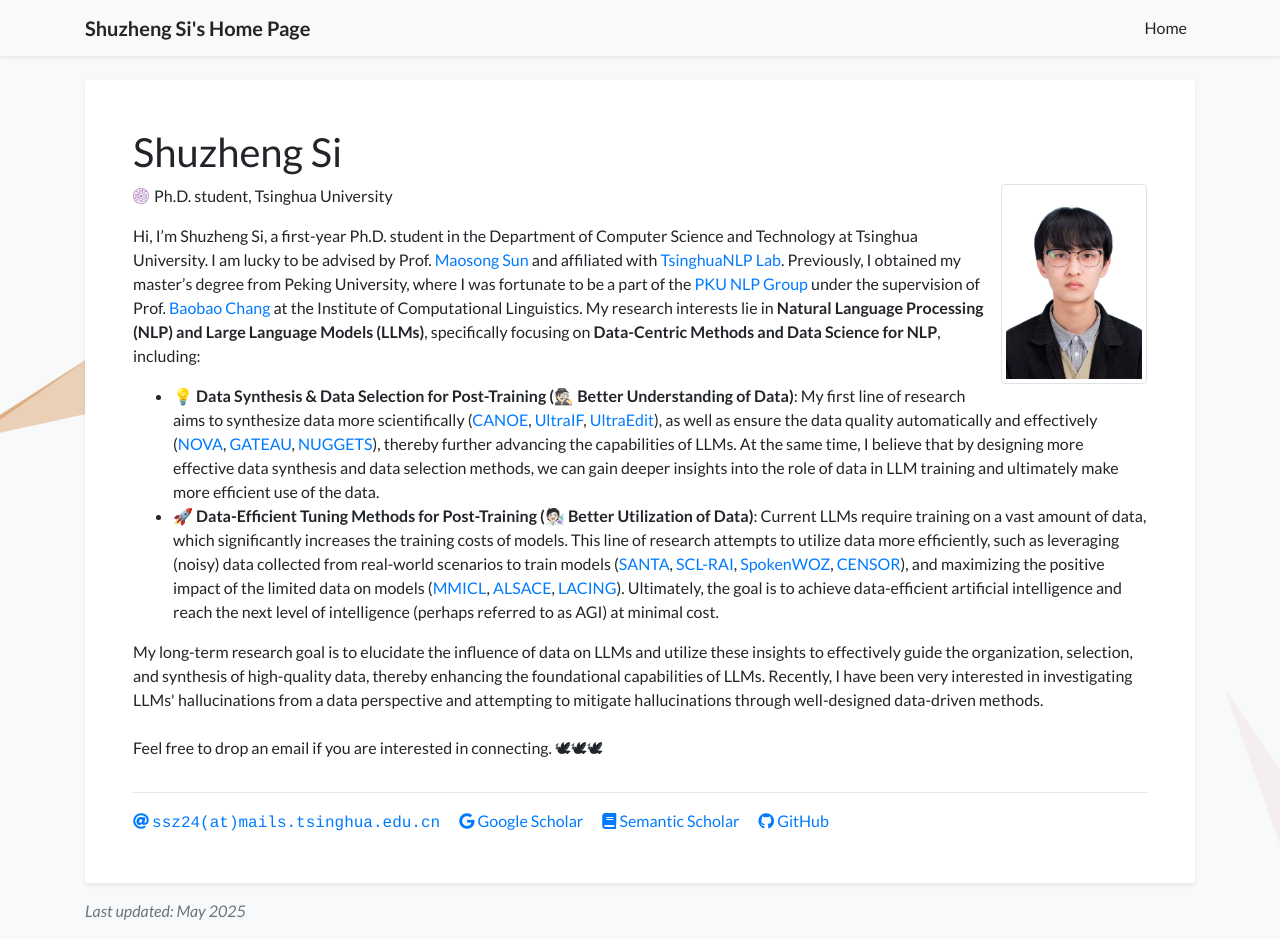
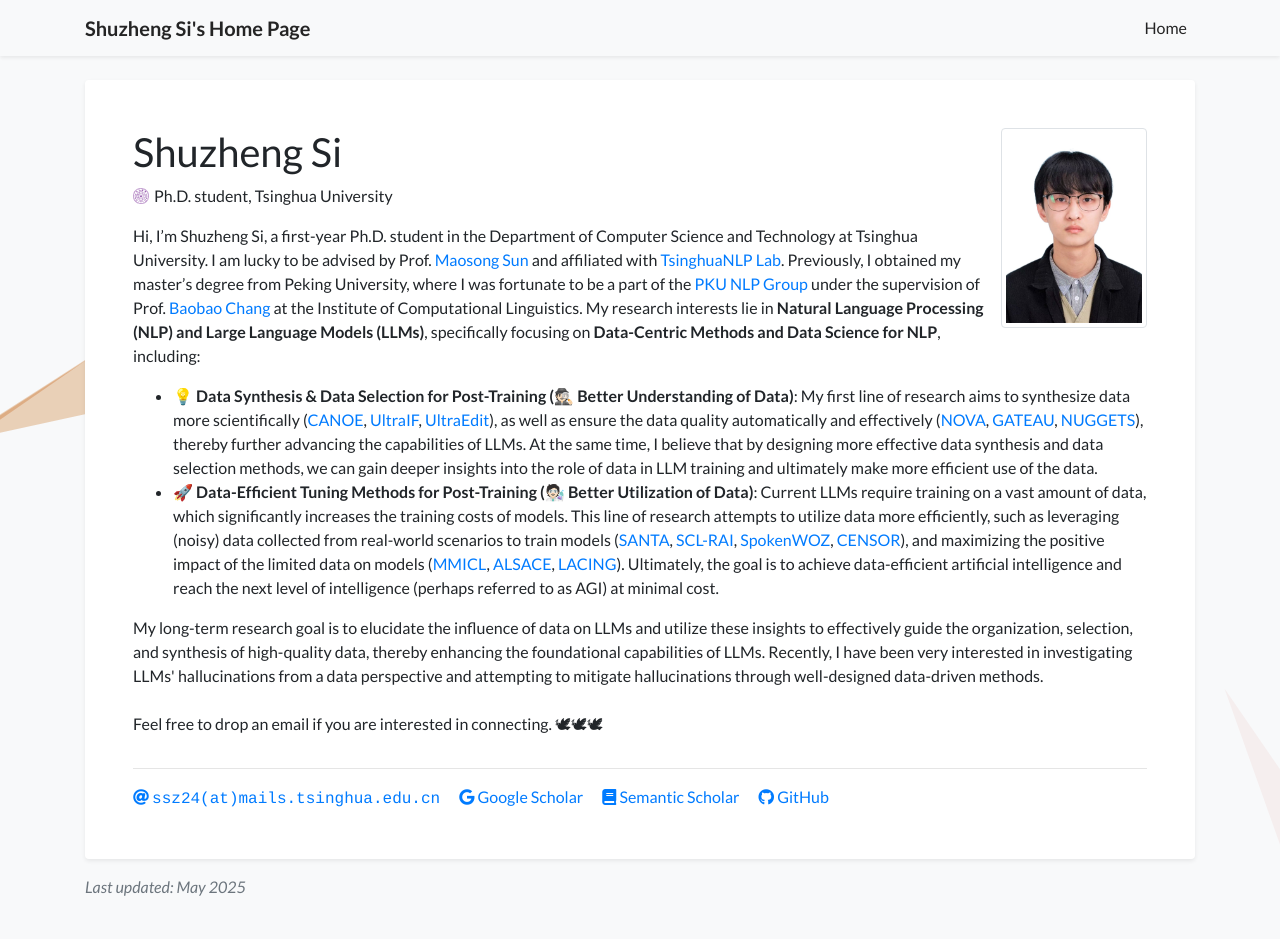
Before and after one commit to S1s-Z/s1s-z.github.io, a Jekyll site: the page built from index.html, in a window 1280 px wide and 939 px high. Built offline with Jekyll 4.4.1, drawn with Linux system fonts in a browser that asks for light colours; a style sheet for code colours, icons or effects is not loaded.

Commit message:
Update profile_card.html

```diff
--- a/_includes/widgets/profile_card.html
+++ b/_includes/widgets/profile_card.html
@@ -4,8 +4,6 @@
             <div class="card-body p-5">
                 <div class="row">
                     <div class="col">
-                        <p class="h1 font-weight-normal">{{ site.data.profile.primary_name }} <small>{{ site.data.profile.secondary_name }}</small></p>
-                        {% if site.data.profile.show_portrait %}
                         <figure class="figure float-md-right ml-3 mb-3">
                             <img
                                 src="{{ site.data.profile.portrait_url }}"
@@ -17,6 +15,8 @@
                             >
                             <figcaption class="figure-caption text-right"></figcaption>
                         </figure>
+                        <p class="h1 font-weight-normal">{{ site.data.profile.primary_name }} <small>{{ site.data.profile.secondary_name }}</small></p>
+                        {% if site.data.profile.show_portrait %}
                         <p class="text-profile-position">
                             {% for position in site.data.profile.positions %}
                             {{ position }}<br/>
```
